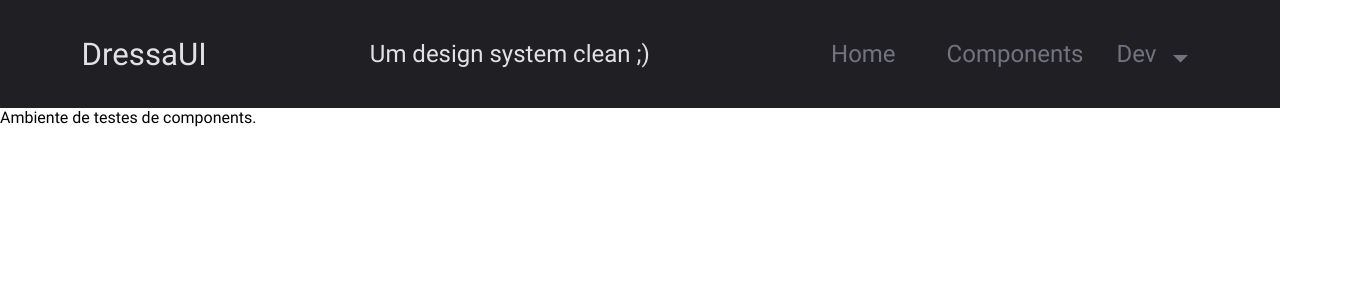
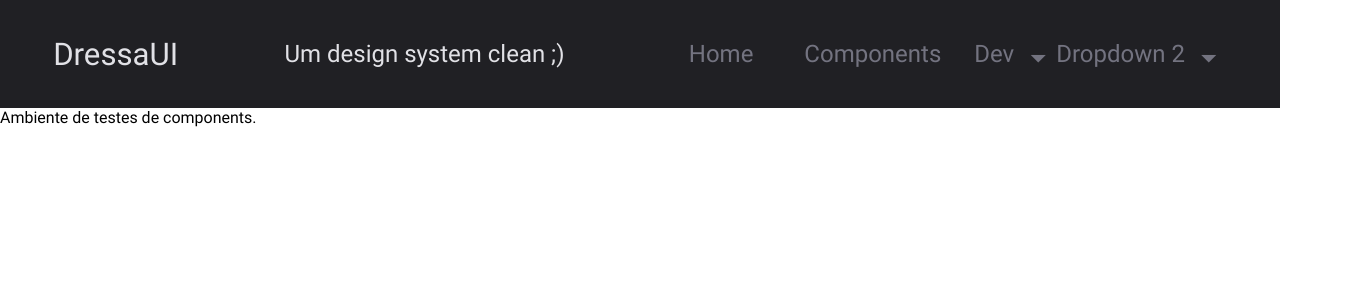
Before and after one commit to drelocatelli/dressa-ui-package, a React (Create React App) app: page / in a window 1280 px wide. Shown: the top 300 px of the page, 1364 px wide, since content can reach past the window. Built offline with nearby package versions, Linux system fonts and the light colour scheme.

Commit message:
adding more dropdowns init

```diff
--- a/index.ts
+++ /dev/null
@@ -1 +0,0 @@
-export * from './src/components';
--- a/src/components/Nav.tsx
+++ b/src/components/Nav.tsx
@@ -3,13 +3,17 @@ import styled from 'styled-components';
 import { maxLayout } from "./constants";
 import '../assets/css/basic.css';
 
-import { createContext, CSSProperties, useState } from "react";
-import {Icon} from "./Icons";
+import { createContext, CSSProperties, useContext, useState } from "react";
+import { Icon } from "./Icons";
 
 const ThemeContext = createContext({});
 
 export const NavbarBrand = ({ children = 'Brand' }: AppProps) => <div className="brand">{children}</div>
 
+interface ThemeProps {
+    darkMode?: boolean;
+    setDarkMode?: (darkMode: boolean) => void;
+}
 
 export function Navbar(props: AppPropsWithTheme) {
 
@@ -52,6 +56,7 @@ const NavLink = (props: NavLinkProps) => {
 interface NavToggleProps {
     "aria-controls": string;
     icon?: React.ReactNode;
+    target?: string;
 }
 
 const NavbarToggle = (props: NavToggleProps) => {
@@ -105,12 +110,17 @@ interface NavDropDownProps extends AppPropsChildren {
 
 export const NavDropdown = (props: NavDropDownProps) => {
 
-    function detectDropdownClick() {
+    function detectDropdownClick(e : React.MouseEvent<HTMLElement>) {
+
+        console.log(e)
+
         const dropdownExpanded = document.querySelector(`#${props.id}`);
         const ulDropdown = dropdownExpanded?.querySelector('ul.dropdown') as HTMLElement;
         const ulDropDownStyle = getComputedStyle(ulDropdown);
 
-        const ulDropDownMobile = document.querySelector('.navbar-mobile ul.dropdown') as HTMLElement;
+        const dropdownMobile = document.querySelector(`#${props.id}`);
+        const ulDropDownMobile = dropdownMobile?.querySelector('ul.dropdown') as HTMLElement;
+
         // toggle mobile dropdown
         if (getComputedStyle(ulDropDownMobile).display == 'block') {
             ulDropDownMobile.style.setProperty('display', 'none');
@@ -120,7 +130,7 @@ export const NavDropdown = (props: NavDropDownProps) => {
 
         // toggle position of ul.dropdown
         if (ulDropDownStyle.top.startsWith('-')) {
-            const navPosition = parseInt(navHeight) + 25;
+            const navPosition = parseInt(navHeight) + 3;
 
             ulDropdown.style.setProperty('top', `${navPosition}px`);
         } else {
@@ -150,9 +160,6 @@ interface NavDropDonwItem extends NavLinkProps {
 }
 
 const NavDropDownItem = (props: NavDropDonwItem) => {
-
-    // const { darkMode, setDarkMode } = useContext(ThemeContext) as ThemeContextProps;
-
     return (
         <>
             <li style={props["li-style"]}>
@@ -162,16 +169,38 @@ const NavDropDownItem = (props: NavDropDonwItem) => {
     );
 }
 
+const NavdropdownDivider = (props: { style?: CSSProperties }) => {
+
+    const { darkMode } = useContext(ThemeContext) as ThemeProps;
+
+    return (
+        <NavSeparator darkMode={darkMode} style={props.style} />
+    );
+}
+
 //*-------------------------------------------- childs
 Navbar.Brand = NavbarBrand;
 Navbar.Toggle = NavbarToggle;
 Navbar.Collapse = NavbarCollapse;
 
 Nav.Link = NavLink;
+
 NavDropdown.Item = NavDropDownItem;
+NavDropdown.Divider = NavdropdownDivider;
 
 //*-------------------------------------------- style
 const navHeight = '72px';
+const dropdownIndent = '25px';
+
+const NavSeparator = styled.div<AppPropsWithTheme>`
+    border-bottom: 1px solid ${props => props.darkMode ? '#000' : '#eee'};
+    box-shadow: 0px -1px 1px ${props => props.darkMode ? '#fff' : '#000'};
+    margin: 5px 0;
+
+    @media screen and (max-width: ${maxLayout.width}px) {
+        margin-left: ${dropdownIndent};
+    }
+`;
 
 const NavStyle = styled.nav<AppPropsWithTheme>`
     ${props => (props.darkMode ? NavTheme.dark : NavTheme.light)};
@@ -265,7 +294,12 @@ const NavStyle = styled.nav<AppPropsWithTheme>`
         height: auto;
         padding: 10px 0;
 
+
         .dropdown-expanded {
+            li.dropdown-menu {
+                display: block;
+            }
+
             ul.dropdown {
                 display: none;
                 padding: initial;
@@ -275,8 +309,7 @@ const NavStyle = styled.nav<AppPropsWithTheme>`
                 min-width: initial;
                 box-shadow: none;
                 margin-top: 20px;
-
-
+                text-indent: ${dropdownIndent};
             }
         }
 
@@ -362,7 +395,7 @@ const NavTheme = {
         .dropdown-expanded {
             ul.dropdown {
                 background: #f9f9f9;
-                box-shadow: inset 0px 0px 4px #ccc;
+                // box-shadow: inset 0px 0px 4px #ccc;
             }
         }
     `
--- a/src/index.tsx
+++ b/src/index.tsx
@@ -25,7 +25,11 @@ function App() {
                         <Nav.Link href='/'>Components</Nav.Link>
                         <NavDropdown title='Dev' id='basic-dpdown'>
                             <NavDropdown.Item href='https://github.com/drelocatelli/dressa-ui-package'>Github</NavDropdown.Item>
+                            <NavDropdown.Divider />
                             <NavDropdown.Item href='https://www.npmjs.com/package/dressa-ui'>NPM</NavDropdown.Item>
+                        </NavDropdown>
+                        <NavDropdown id='dropdown-2' title='Dropdown 2'>
+                            <NavDropdown.Item href='/'>Teste</NavDropdown.Item>
                         </NavDropdown>
                     </Nav>
                 </Navbar.Collapse>
```
Also changed, not shown: 20 other files (tests, documents, lock files or other folders).
